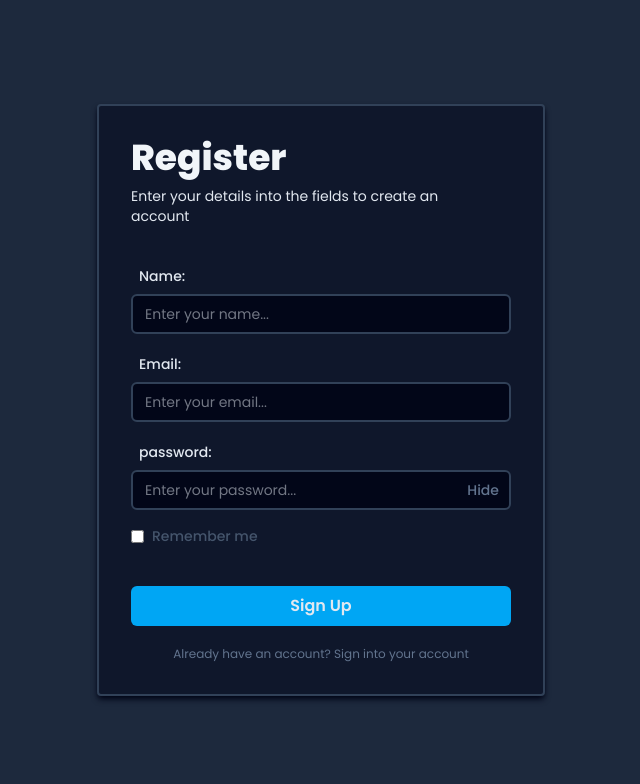
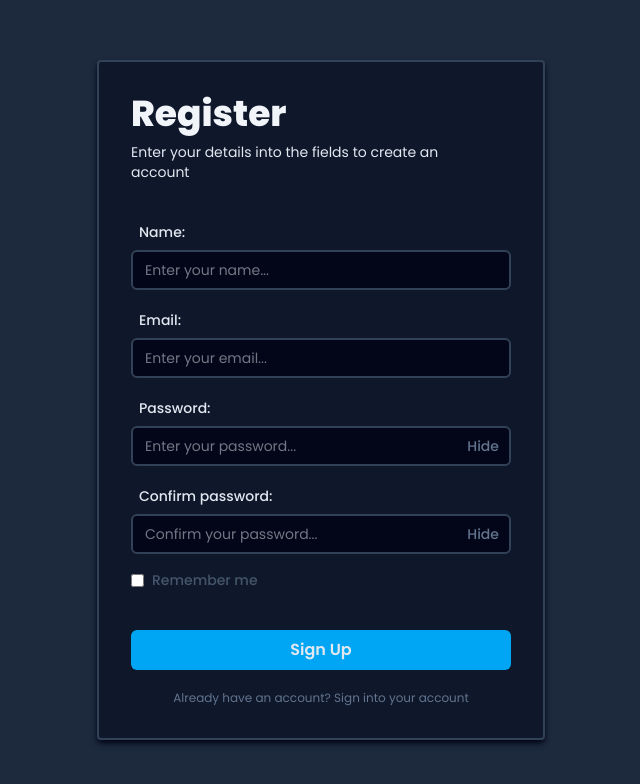
Before and after one commit to N4EXM/blogApp, a React app in the folder frontend/: page /Register in a window 1280 px wide. Shown: the top 784 px of the page, without its empty margins (319-959 px from the left). Built offline with nearby package versions, Linux system fonts and the light colour scheme; the HTML template or start-up script is replaced by a standard one.

Commit message:
fixed the registration and login function

```diff
--- a/frontend/src/context/AuthContext.jsx
+++ b/frontend/src/context/AuthContext.jsx
@@ -19,9 +19,9 @@ export const AuthProvider = ({ children }) => {
         checkAuth();
     }, []);
 
-    // useEffect(() => {
-    //     console.log("user: ", user)
-    // }, [user])
+    useEffect(() => {
+        console.log("user: ", user)
+    }, [user])
 
     const checkAuth = async () => {
         const token = localStorage.getItem('token');
@@ -48,14 +48,14 @@ export const AuthProvider = ({ children }) => {
         setLoading(false);
     };
 
-    const login = async (email, password) => {
+    const login = async (email, password, rememberMe) => {
         try {
             const response = await fetch('/api/login', {
                 method: 'POST',
                 headers: {
                     'Content-Type': 'application/json',
                 },
-                body: JSON.stringify({ email, password }),
+                body: JSON.stringify({ email, password, rememberMe }),
             });
 
             if (!response.ok) {
@@ -64,16 +64,22 @@ export const AuthProvider = ({ children }) => {
             }
 
             const data = await response.json();
-            console.log("login success")
-            localStorage.setItem('token', data.token);
-            setUser(data.user);
+
+            if (rememberMe) {
+                localStorage.setItem('token', data.token);
+                setUser(data.user);
+            }
+            else {
+                setUser(data.user);
+            }
+
             return data;
         } catch (error) {
             throw error;
         }
     };
 
-    const register = async (name, email, password, password_confirmation) => {
+    const register = async (name, email, password, password_confirmation, rememberMe) => {
         try {
             const response = await fetch('/api/register', {
                 method: 'POST',
@@ -84,7 +90,8 @@ export const AuthProvider = ({ children }) => {
                     name,
                     email,
                     password,
-                    password_confirmation
+                    password_confirmation,
+                    rememberMe
                 }),
             });
 
@@ -94,8 +101,15 @@ export const AuthProvider = ({ children }) => {
             }
 
             const data = await response.json();
-            localStorage.setItem('token', data.token);
-            setUser(data.user);
+
+            if (rememberMe) {
+                localStorage.setItem('token', data.token);
+                setUser(data.user);
+            }
+            else {
+                setUser(data.user);
+            }
+
             return data;
         } catch (error) {
             throw error;
--- a/frontend/src/pages/Login.jsx
+++ b/frontend/src/pages/Login.jsx
@@ -29,7 +29,7 @@ const Login = () => {
 
     try {
 
-      await login(email, password)
+      await login(email, password, rememberMe)
       navigate('/')
 
     }
@@ -39,7 +39,6 @@ const Login = () => {
     finally {
       setIsLoading(false)
     }
-
 
   }
 
--- a/frontend/src/pages/Register.jsx
+++ b/frontend/src/pages/Register.jsx
@@ -1,17 +1,45 @@
 import React, { useState } from 'react'
-import { Link } from 'react-router-dom'
+import { Link, useNavigate } from 'react-router-dom'
+import { useAuth } from '../context/AuthContext'
 
 const Register = () => {
+
+  const { register } = useAuth()
+
+  const navigate = useNavigate()
 
   // toggles
   const [rememberMe, setRememberMe] = useState(false)
   const [showPassword, setShowPassword] = useState(false)
+  const [isLoading, setIsLoading] = useState(false)
 
   // state
   const [name, setName] = useState("")
   const [email, setEmail] = useState("")
   const [password, setPassword] = useState("")
+  const [password_confirmation, setPassword_confirmation] = useState("")
+  const [error, setError] = useState('')
 
+  // functions
+  const handleSubmitRegister = async (e) => {
+    e.preventDefault()
+    setIsLoading(true)
+    setError('')
+
+    try {
+
+      await register(name, email, password, password_confirmation, rememberMe)
+      navigate('/')
+
+    }
+    catch (error) {
+      setError(error.message)
+    }
+    finally {
+      setIsLoading(false)
+    }
+
+  }
 
   return (
 
@@ -22,9 +50,7 @@ const Register = () => {
       {/* form */}
       <form
         className='flex flex-col p-8 gap-10 bg-slate-900 shadow-md shadow-slate-950 border-2 border-slate-700 rounded-sm min-h-120 h-fit w-md'
-        onSubmit={(e) => {
-          e.preventDefault()
-        }}
+        onSubmit={(e) => handleSubmitRegister(e)}
       >
 
         {/* title */}
@@ -96,7 +122,7 @@ const Register = () => {
               htmlFor="password"
               className='text-slate-200 text-sm pl-2 font-medium'
             >
-              password:
+              Password:
             </label>
             <input
               type={showPassword ? "text" : "password"}
@@ -104,6 +130,37 @@ const Register = () => {
               onChange={(e) => setPassword(e.target.value)}
               required
               placeholder='Enter your password...'
+              className='w-full h-fit p-2 pl-3 rounded-md border-2 text-sm text-slate-200 outline-none border-slate-700 bg-slate-950'
+            />
+            <button
+              className='absolute text-slate-500 top-[37.5px] font-medium right-3 text-sm'
+              onClick={() => setShowPassword(!showPassword)}
+              type='button'
+            >
+              {
+                showPassword
+                ? "Show"
+                : "Hide"
+              }
+            </button>
+          </div>
+
+          {/* confirm password */}
+          <div
+            className='flex flex-col gap-2 w-full h-fit relative'
+          >
+            <label
+              htmlFor="password"
+              className='text-slate-200 text-sm pl-2 font-medium'
+            >
+              Confirm password:
+            </label>
+            <input
+              type={showPassword ? "text" : "password"}
+              value={password_confirmation}
+              onChange={(e) => setPassword_confirmation(e.target.value)}
+              required
+              placeholder='Confirm your password...'
               className='w-full h-fit p-2 pl-3 rounded-md border-2 text-sm text-slate-200 outline-none border-slate-700 bg-slate-950'
             />
             <button
```
Also changed, not shown: 1 other file (tests, documents, lock files or other folders).
